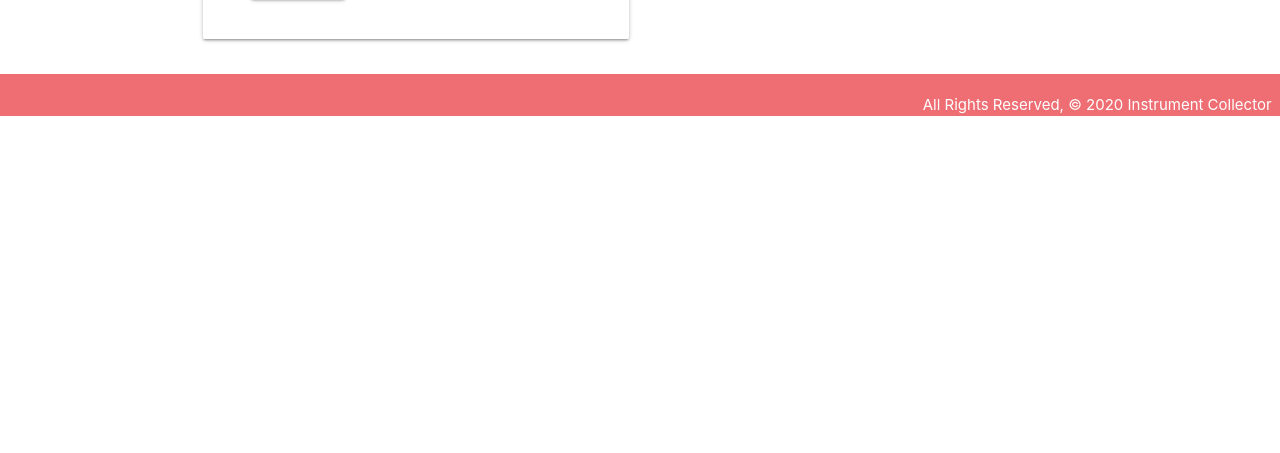
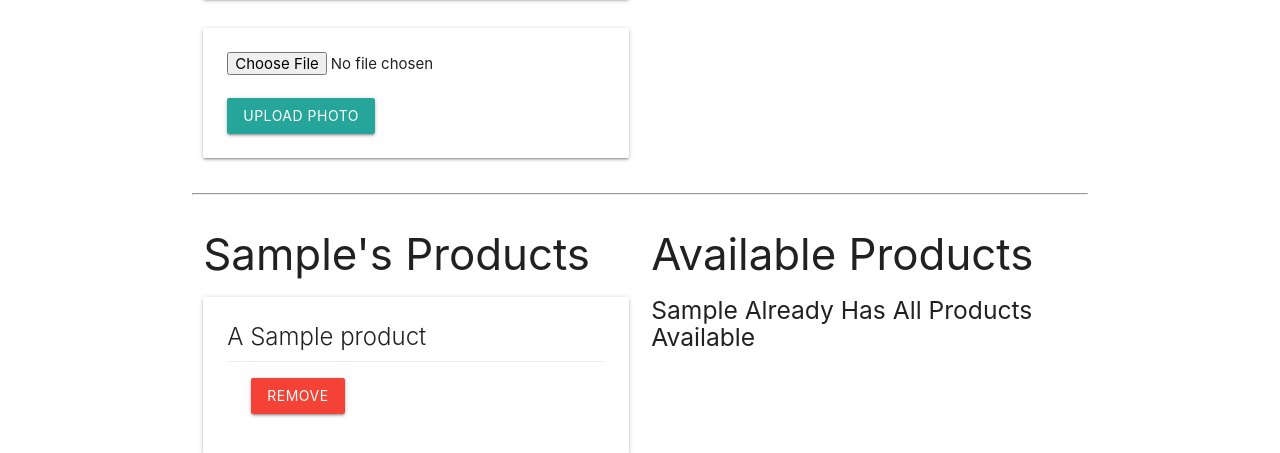
Before and after one commit to Frank-Rauen/instrument_collector, a Django app: page /instruments/1/ in a window 1280 px wide. Shown: the part 774-1227 px from the top of the page. Before the commit the page ends 890 px from the top, so only its background shows below. Run offline with Django 3.2, Linux system fonts and the light colour scheme; tables that the repository leaves empty hold one stand-in row (values such as "Sample post").

Commit message:
adds photo upload functionality

```diff
--- a/main_app/admin.py
+++ b/main_app/admin.py
@@ -1,7 +1,8 @@
 from django.contrib import admin
-from .models import Instrument, Practice, Product
+from .models import Instrument, Practice, Product, Photo
 
 # Register your models here.
 admin.site.register(Instrument)
 admin.site.register(Practice)
 admin.site.register(Product)
+admin.site.register(Photo)
--- a/main_app/models.py
+++ b/main_app/models.py
@@ -43,3 +43,10 @@
 
     class Meta:
         ordering = ['-date']
+
+class Photo(models.Model):
+    url = models.CharField(max_length=200)
+    instrument = models.ForeignKey(Instrument, on_delete=models.CASCADE)
+
+    def __str__(self):
+        return f"Photo for instrument_id: {self.instrument_id} @{self.url}"
--- a/main_app/templates/instruments/detail.html
+++ b/main_app/templates/instruments/detail.html
@@ -16,6 +16,18 @@
     <a href="{% url 'instruments_delete' instrument.id %}">Delete</a>
   </div>
 </div>
+  {% for photo in instrument.photo_set.all %}
+      <img class="responsive-img card-panel" src="{{photo.url}}">
+    {% empty %}
+      <div class="card-panel teal-text center-align">No Photos Uploaded</div>
+    {% endfor %}
+    <form action="{% url 'add_photo' instrument.id %}" enctype="multipart/form-data" method="POST" class="card-panel">
+        {% csrf_token %}
+        <input type="file" name="photo-file">
+        <br><br>
+        <input type="submit" class="btn" value="Upload Photo">
+    </form>
+
 </div>
 <div class="col s6">
     <form action="{% url 'add_practice' instrument.id %}" method="post">
--- a/main_app/urls.py
+++ b/main_app/urls.py
@@ -10,6 +10,7 @@
     path('instruments/<int:pk>/update/', views.InstrumentUpdate.as_view(), name='instruments_update'),
     path('instruments/<int:pk>/delete/', views.InstrumentDelete.as_view(), name='instruments_delete'),
     path('instruments/<int:instrument_id>/add_practice/', views.add_practice, name='add_practice'),
+    path('instruments/<int:instrument_id>/add_photo/', views.add_photo, name='add_photo'),
     path('instruments/<int:instrument_id>/assoc_product/<int:product_id>/', views.assoc_product, name='assoc_product'),
     path('instruments/<int:instrument_id>/dissoc_product/<int:product_id>/', views.dissoc_product, name='dissoc_product'),
     path('products/', views.ProductList.as_view(), name='products_index'),
--- a/main_app/views.py
+++ b/main_app/views.py
@@ -2,12 +2,34 @@
 from django.http import HttpResponse
 from django.views.generic.edit import CreateView, UpdateView, DeleteView
 from django.views.generic import ListView, DetailView
+import uuid
+import boto3
+
+from .models import Instrument, Product, Photo
+from .forms import PracticeForm
+
+S3_BASE_URL = 'https://s3-us-west-1.amazonaws.com/'
+BUCKET = 'catcollector-fr'
+
+# Create your views here.
+def add_photo(request, instrument_id):
+    photo_file = request.FILES.get('photo-file', None)
+    if photo_file:
+        s3 = boto3.client('s3')
+        key = uuid.uuid4().hex[:6] + photo_file.name[photo_file.name.rfind('.'):]
+
+        try:
+            s3.upload_fileobj(photo_file, BUCKET, key)
+
+            url = f"{S3_BASE_URL}{BUCKET}/{key}"
+            photo = Photo(url=url, instrument_id=instrument_id)
+            photo.save()
+
+        except:
+            print('An error occurred uploading file to S3')
+    return redirect('detail', instrument_id=instrument_id)
 
 
-from .models import Instrument, Product
-from .forms import PracticeForm
-
-# Create your views here.
 def assoc_product(request, instrument_id, product_id):
   Instrument.objects.get(id=instrument_id).products.add(product_id)
   return redirect('detail', instrument_id=instrument_id)
```
Also changed, not shown: main_app/migrations/0005_photo.py (added).
